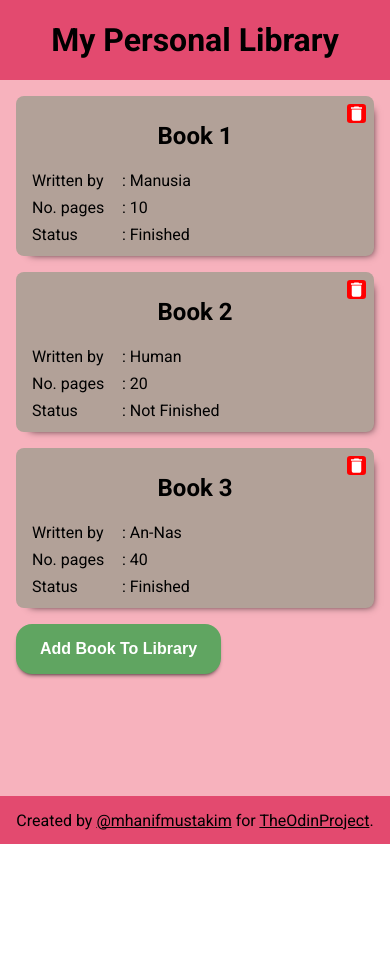
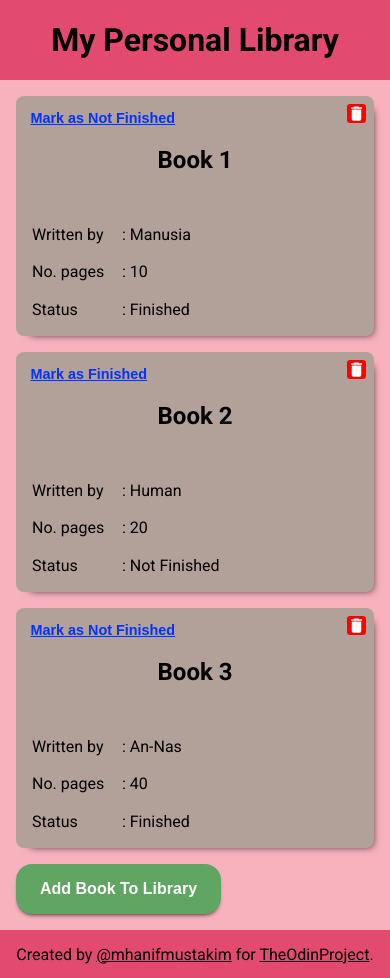
Before and after one commit to mhanifmustakim/library-odin, a plain HTML site: page index.html in a window 390 px wide. Before the commit the page ends 844 px from the top, so only its background shows below. Drawn offline with Linux system fonts and the light colour scheme.

Commit message:
Add edit read status option in bookNode constructor

```diff
--- a/main.js
+++ b/main.js
@@ -40,6 +40,7 @@ Book.prototype.createNode = function () {
     const bookAuthor = document.createElement("p");
     const bookPages = document.createElement("p");
     const bookStatus = document.createElement("p");
+    const changeStatusBtn = document.createElement("button");
     const deleteBtn = document.createElement("button");
 
     bookNode.classList.add("book");
@@ -48,13 +49,19 @@ Book.prototype.createNode = function () {
     bookAuthor.appendChild(createBookInfo("author", this.author));
     bookPages.appendChild(createBookInfo("pages", this.numPages));
     bookStatus.appendChild(createBookInfo("status", this.isRead));
+    changeStatusBtn.innerText = `Mark as ${this.isRead ? "Not Finished" : "Finished"}`;
+    changeStatusBtn.classList.add("change-status-btn");
     deleteBtn.classList.add("book-delete-btn");
 
-    [bookTitle, bookAuthor, bookPages, bookStatus, deleteBtn].forEach(
+    [bookTitle, bookAuthor, bookPages, bookStatus, changeStatusBtn, deleteBtn].forEach(
         (attr) => bookNode.appendChild(attr)
     );
 
     return bookNode;
+}
+
+Book.prototype.toggleRead = function () {
+    this.isRead = this.isRead ? false : true;
 }
 
 createBookForm.addEventListener("submit", (e) => {
@@ -122,7 +129,15 @@ function displayLibrary() {
             const thisBook = e.target.parentElement;
             const index = thisBook.getAttribute("data-index");
             removeFromLibrary(index);
-            clearLibraryDisplay();
+            displayLibrary();
+        })
+    })
+
+    libraryContainer.querySelectorAll(".change-status-btn").forEach((btn) => {
+        btn.addEventListener("click", (e) => {
+            const thisBook = e.target.parentElement;
+            const index = thisBook.getAttribute("data-index");
+            myLibrary[index].toggleRead();
             displayLibrary();
         })
     })
--- a/style.css
+++ b/style.css
@@ -18,6 +18,18 @@
     font-size: 16px;
     font-family: 'Roboto';
     scroll-behavior: smooth;
+}
+
+button {
+    transition: transform 500ms;
+}
+
+button:not(.change-status-btn):hover {
+    transform: translateY(-0.2em);
+}
+
+button:hover {
+    cursor: pointer;
 }
 
 input[type="text"],
@@ -44,7 +56,7 @@ input:focus-visible {
 }
 
 img.icon {
-    width: 1em;
+    width: 1.2em;
 }
 
 #layout-master {
@@ -75,7 +87,7 @@ img.icon {
     padding: 1rem;
     display: grid;
     grid-template-columns: repeat(auto-fill, minmax(16rem, 1fr));
-    grid-auto-rows: 10rem;
+    grid-auto-rows: 15rem;
     gap: 1rem;
 }
 
@@ -100,8 +112,23 @@ img.icon {
 .book-pages,
 .book-status,
 .book-author {
+    position: relative;
     display: grid;
     grid-template-columns: 10ch 1fr;
+}
+
+.change-status-btn {
+    position: absolute;
+    top: 1em;
+    left: 1em;
+    font-size: 1rem;
+    background-color: transparent;
+    font-size: 0.9rem;
+    border-radius: 0.2em;
+    border: none;
+    font-weight: bold;
+    color: #0033ff;
+    text-decoration: underline;
 }
 
 .book-delete-btn {
```
